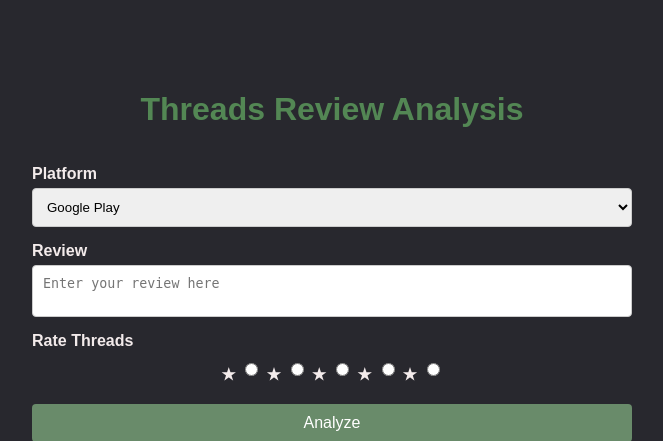
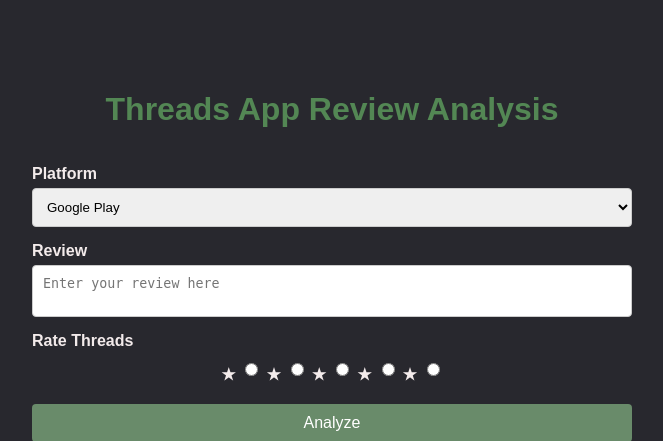
Before and after one commit to Rehima1/Threads_reviews-NLP, a Flask app: page / in a window 1280 px wide. Shown: the top 441 px of the page, without its empty margins (308-971 px from the left). Run offline with Flask 3, Linux system fonts and the light colour scheme; parts of the project's set-up code (start-up, migrations or seed data) failed here and were passed over.

Commit message:
Update index.html

```diff
--- a/templates/index.html
+++ b/templates/index.html
@@ -3,13 +3,13 @@
 <head>
     <meta charset="UTF-8">
     <meta name="viewport" content="width=device-width, initial-scale=1.0">
-    <title>Threads Review</title>
+    <title>Threads App Review</title>
     <link rel="stylesheet" href="{{ url_for('static', filename='style.css') }}">
 
 </head>
 <body>
     <div class="container">
-        <h1>Threads Review Analysis</h1>
+        <h1>Threads App Review Analysis</h1>
         <form id="reviewForm">
             <label for="source">Platform</label>
             <select name="source" id="source">
```
